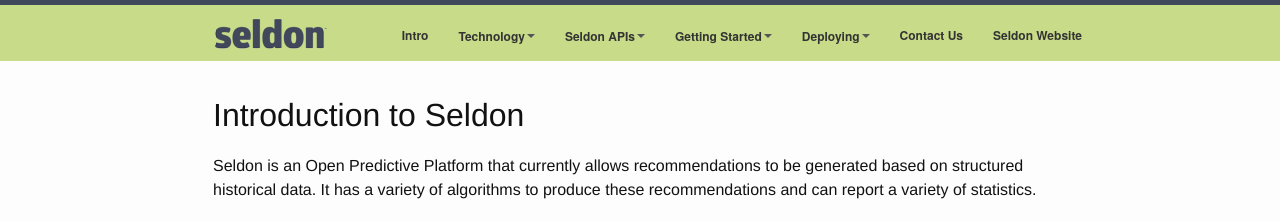
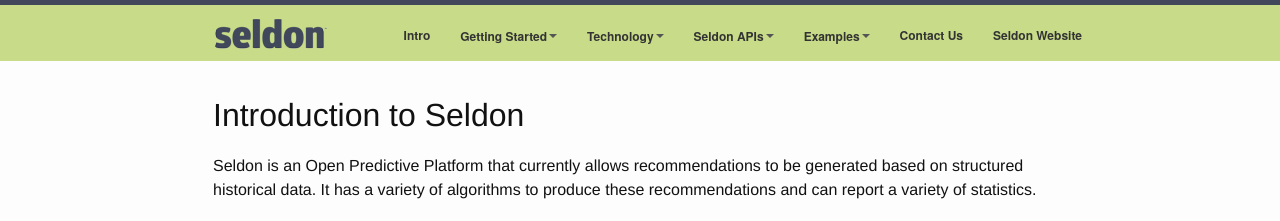
Before and after one commit to SeldonIO/seldonio.github.com, a Jekyll site: the page built from index.md, in a window 1280 px wide. Shown: the top 221 px of the page. Built offline with Jekyll 4.4.1, drawn with Linux system fonts in a browser that asks for light colours.

Commit message:
new menu layout

```diff
--- a/_includes/header.html
+++ b/_includes/header.html
@@ -33,10 +33,18 @@
       <li><a href="#">Sub Menu 5</a></li>
     </ul> -->
   </li>
+  <li class="dropdown"><a href="#" class="dropdown-toggle" data-toggle="dropdown">Getting Started<span class="caret"></span></a>
+    <ul class="dropdown-menu">
+      <li class="dir"><a href="/build-and-deploy-intro.html">Introduction</a></li>
+      <li class="dir"><a href="/vm.html">Seldon Vagrant VM</a></li>
+      <li class="dir"><a href="/vm-aws.html">Seldon AMI for Amazon Web Services</a></li>
+      <li class="dir"><a href="/deploying-steps.html">Deploy Steps</a></li>
+    </ul>
+  </li>
   <li class="dropdown"><a href="#" class="dropdown-toggle" data-toggle="dropdown">Technology<span class="caret"></span></a>
     <ul class="dropdown-menu">
-        <li><a href="/tech.html">Overview</a></li>
-        <li class="dir"><a href="/concepts.html">Concepts</a></li>
+      <li><a href="/tech.html">Overview</a></li>
+      <li class="dir"><a href="/concepts.html">Concepts</a></li>
       <li class="dir"><a href="/configuration.html">Configuration</a></li>
       <li class="dir"><a href="/runtime-recommendation.html">Runtime Item Recommendation Algorithms</a></li>
       <li class="dir"><a href="/pluggable-recommendation-algorithms.html">Pluggable Recommendation Algorithms</a></li>
@@ -51,20 +59,9 @@
       <li class="dir"><a href="/api-javascript.html">JavaScript API</a></li>
     </ul>
   </li>
-  <li class="dropdown"><a href="#" class="dropdown-toggle" data-toggle="dropdown">Getting Started<span class="caret"></span></a>
+  <li class="dropdown"><a href="#" class="dropdown-toggle" data-toggle="dropdown">Examples<span class="caret"></span></a>
     <ul class="dropdown-menu">
-      <li class="dir"><a href="/getting-started.html">Overview</a></li>
-      <li class="dir"><a href="/vm.html">Seldon Vagrant VM</a></li>
-      <li class="dir"><a href="/vm-aws.html">Seldon AMI for Amazon Web Services</a></li>
       <li class="dir"><a href="/movie-recommender-demo.html">Movie Recommender Demo</a></li>
-      <li class="dir"><a href="/data.html">Importing your data</a></li>
-      <li class="dir"><a href="/content-recommendation-models.html">Content Recommendation Models</a></li>
-    </ul>
-  </li>
-  <li class="dropdown"><a href="#" class="dropdown-toggle" data-toggle="dropdown">Deploying<span class="caret"></span></a>
-    <ul class="dropdown-menu">
-        <li class="dir"><a href="/build-and-deploy-intro.html">Introduction</a></li>
-        <li class="dir"><a href="/deploying-steps.html">Deploy Steps</a></li>
     </ul>
     </li>
 
```
